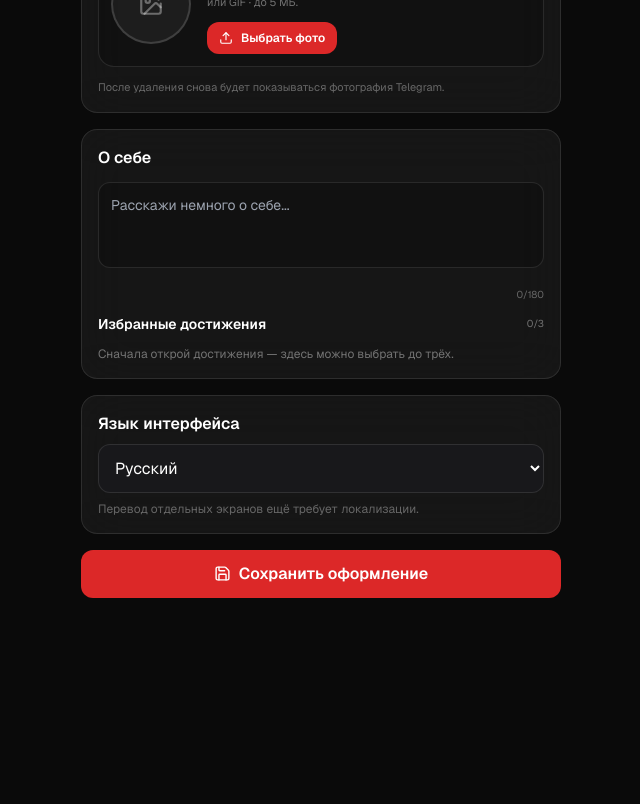
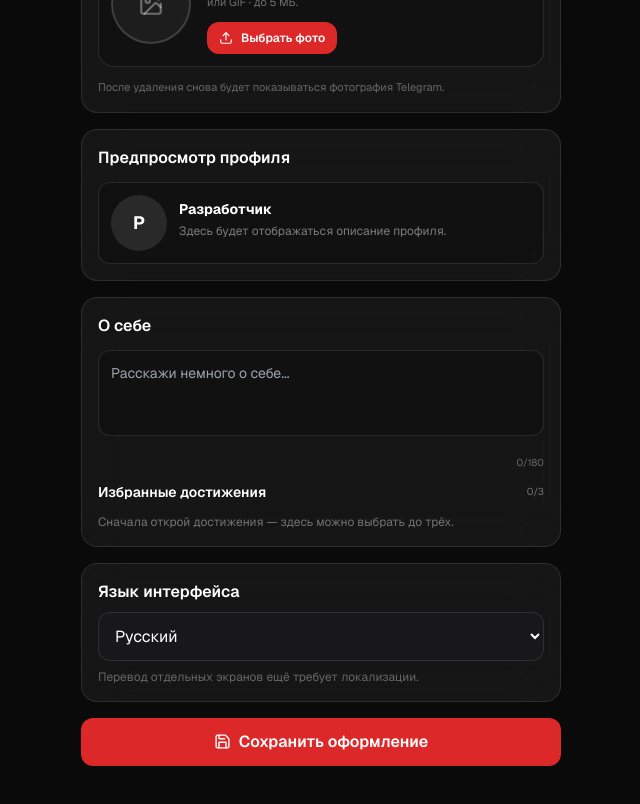
Before and after one commit to dozapsixoza1/gamehub, a Next.js app: page /settings in a window 1280 px wide. Shown: the part 1180-1984 px from the top of the page, without its empty margins (319-959 px from the left). Before the commit the page ends 1914 px from the top, so only its background shows below. Built offline with nearby package versions, Linux system fonts and the light colour scheme.

Commit message:
feat(profile): add live profile preview to editor

```diff
--- a/src/app/(main)/settings/page.tsx
+++ b/src/app/(main)/settings/page.tsx
@@ -42,7 +42,7 @@ function applySettings(s: Settings) {
   try { tg?.setHeaderColor?.(shellColor); tg?.setBackgroundColor?.(shellColor); } catch {}
 }
 export default function SettingsPage() {
-  const { initData, refreshUser } = useTelegram();
+  const { initData, refreshUser, user } = useTelegram();
   const [s,setS] = useState<Settings>(defaults);
   const [busy,setBusy] = useState(false);
   const [message,setMessage] = useState("");
@@ -138,6 +138,7 @@ export default function SettingsPage() {
       <input ref={fileInput} type="file" accept="image/png,image/jpeg,image/webp,image/gif" className="hidden" onChange={e=>uploadAvatar(e.target.files?.[0])}/>
       <p className="text-[11px] text-white/35">После удаления снова будет показываться фотография Telegram.</p>
     </section>
+    <section className="glass rounded-2xl p-4 space-y-3"><h2 className="font-semibold text-white">Предпросмотр профиля</h2><div className="flex items-center gap-3 rounded-xl border border-white/10 bg-black/20 p-3"><div className="h-14 w-14 shrink-0 overflow-hidden rounded-full bg-white/10">{avatarPreview||s.avatarUrl||user?.photoUrl?<img src={avatarPreview||s.avatarUrl||user?.photoUrl||""} alt="" className="h-full w-full object-cover"/>:<div className="grid h-full place-items-center text-lg font-bold text-white">{(s.displayName||user?.firstName||"G").slice(0,1).toUpperCase()}</div>}</div><div className="min-w-0"><p className="truncate text-sm font-bold text-white">{s.displayName||user?.firstName||"Игрок"}</p><p className="mt-1 line-clamp-2 text-xs text-white/45">{s.profileBio||"Здесь будет отображаться описание профиля."}</p><div className="mt-2 flex flex-wrap gap-1">{s.profileShowcase.map(id=>{const a=achievements.find(x=>x.id===id);return a?<span key={id} className="rounded-md bg-white/10 px-2 py-1 text-[10px] text-white/70">{a.icon} {a.title}</span>:null;})}</div></div></div></section>
     <section className="glass rounded-2xl p-4 space-y-3"><h2 className="font-semibold text-white">О себе</h2><textarea value={s.profileBio||""} onChange={e=>change({profileBio:e.target.value.slice(0,180)})} maxLength={180} rows={3} placeholder="Расскажи немного о себе..." className="w-full resize-none rounded-xl border border-white/10 bg-black/20 px-3 py-3 text-sm text-white outline-none"/><p className="text-right text-[10px] text-white/35">{(s.profileBio||"").length}/180</p><div className="flex items-center justify-between"><h3 className="text-sm font-semibold text-white">Избранные достижения</h3><span className="text-[10px] text-white/40">{s.profileShowcase.length}/3</span></div>{achievements.length?achievements.map(a=><label key={a.id} className="flex items-center gap-3 rounded-xl bg-white/5 p-3 text-sm text-white/80"><input type="checkbox" checked={s.profileShowcase.includes(a.id)} disabled={!s.profileShowcase.includes(a.id)&&s.profileShowcase.length>=3} onChange={e=>change({profileShowcase:e.target.checked?[...s.profileShowcase,a.id]:s.profileShowcase.filter(id=>id!==a.id)})} className="h-4 w-4 accent-primary"/><span>{a.icon}</span><span className="flex-1">{a.title}</span></label>):<p className="text-xs text-white/40">Сначала открой достижения — здесь можно выбрать до трёх.</p>}</section>
     <section className="glass rounded-2xl p-4 space-y-2"><h2 className="font-semibold text-white">Язык интерфейса</h2><select value={s.language} onChange={e=>change({language:e.target.value})} className="w-full bg-zinc-900 border border-white/10 rounded-xl px-3 py-3 text-white"><option value="ru">Русский</option><option value="en">English</option></select><p className="text-xs text-white/35">Перевод отдельных экранов ещё требует локализации.</p></section>
     <button onClick={save} disabled={busy} className="w-full flex items-center justify-center gap-2 rounded-xl bg-primary text-white font-semibold py-3 disabled:opacity-50"><Save size={17}/>{busy?"Сохраняем...":"Сохранить оформление"}</button>
```
